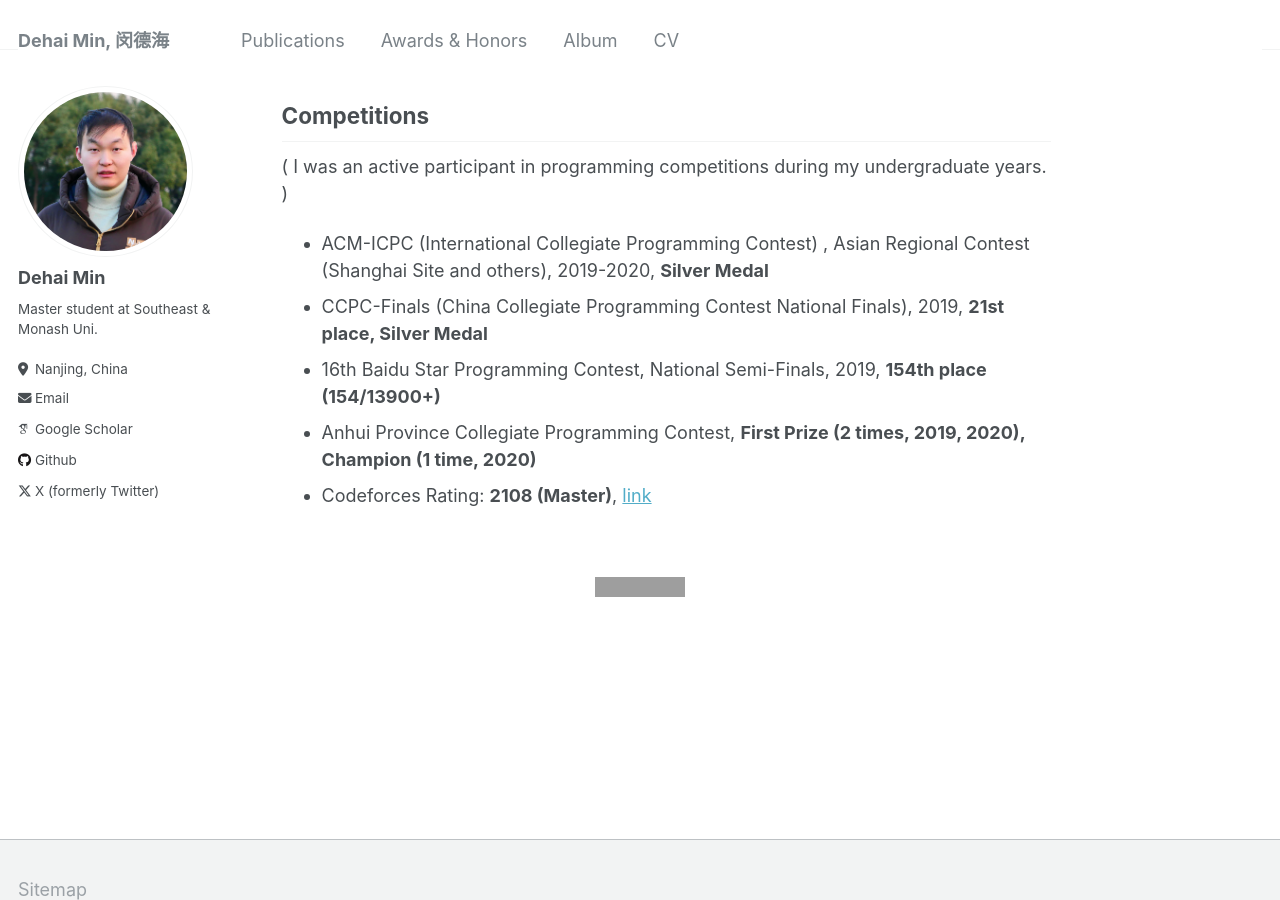
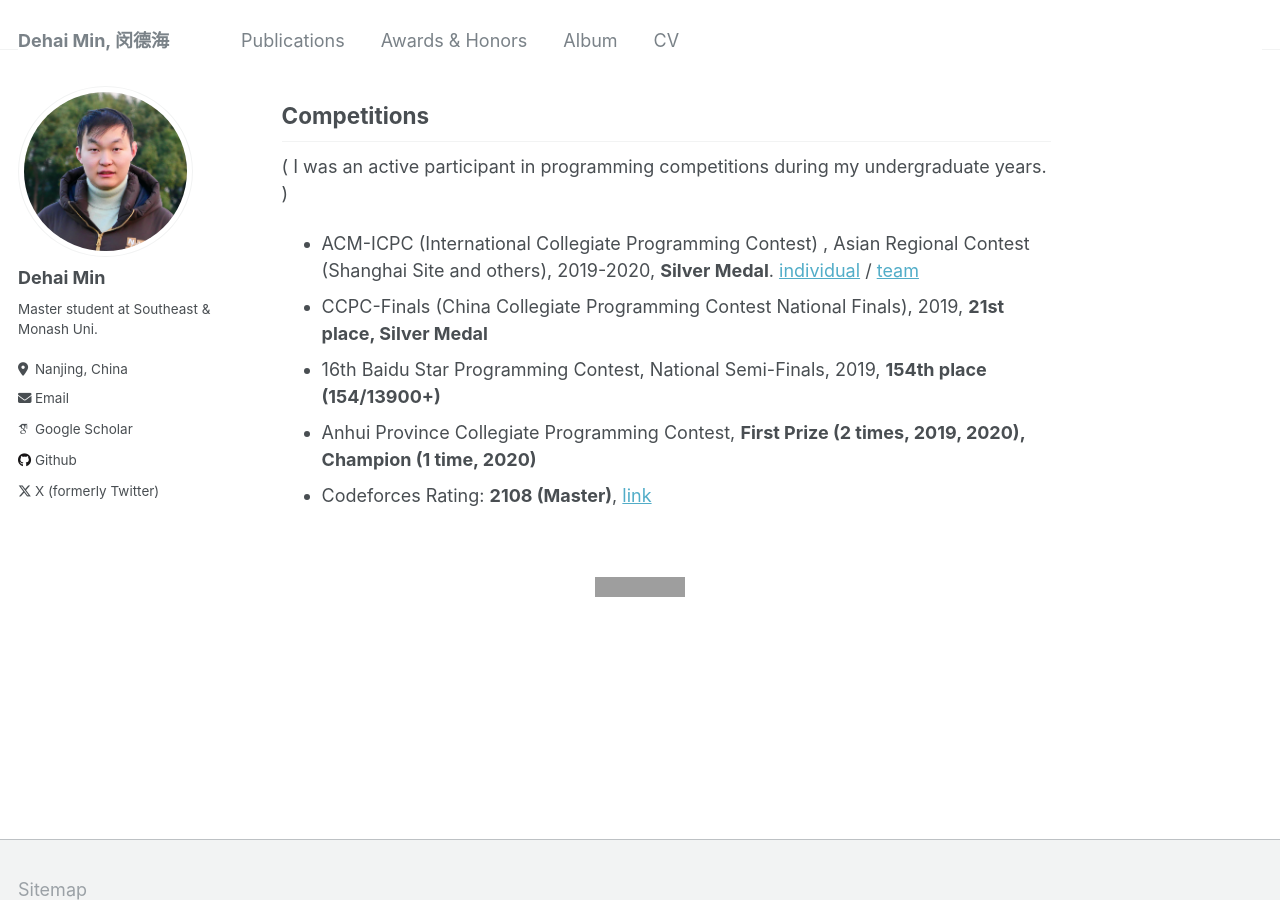
Before and after one commit to ZhishanQ/ZhishanQ.github.io, a Jekyll site: the page built from _pages/about.md, in a window 1280 px wide and 900 px high, scrolled down 1835 px. Built offline with Jekyll 4.4.1, drawn with Linux system fonts in a browser that asks for light colours; some web fonts are replaced; grey boxes are pictures that could not be loaded.

Commit message:
Update about.md

```diff
--- a/_pages/about.md
+++ b/_pages/about.md
@@ -52,7 +52,7 @@ Hefei University , *09/2017 - 06/2022*
 ## Competitions
 ( I was an active participant in programming competitions during my undergraduate years. )
 
-* ACM-ICPC (International Collegiate Programming Contest) , Asian Regional Contest (Shanghai Site and others), 2019-2020, **Silver Medal**
+* ACM-ICPC (International Collegiate Programming Contest) , Asian Regional Contest (Shanghai Site and others), 2019-2020, **Silver Medal**. [individual](https://zhishanq.github.io/images/ICPC_Individual.pdf) / [team](https://zhishanq.github.io/images/ICPC_Team.pdf)
 * CCPC-Finals (China Collegiate Programming Contest National Finals), 2019, **21st place, Silver Medal**
 * 16th Baidu Star Programming Contest, National Semi-Finals, 2019, **154th place (154/13900+)**
 * Anhui Province Collegiate Programming Contest, **First Prize (2 times, 2019, 2020), Champion (1 time, 2020)**
```
